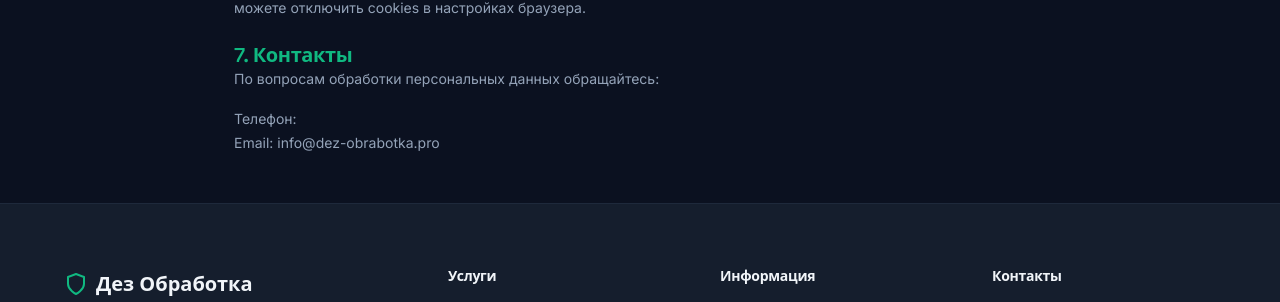
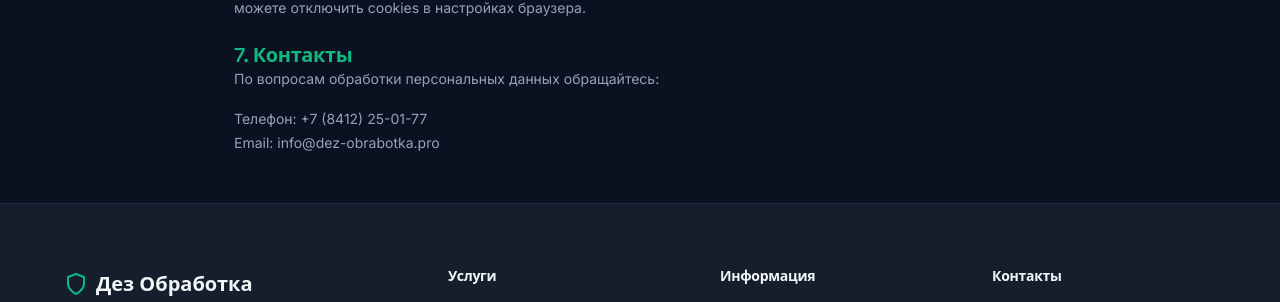
Before and after one commit to kaylas000/dez-obrabotka.pro, a Jekyll site: the page built from privacy/index.html, in a window 1280 px wide and 900 px high, scrolled down 730 px. Shown: the part 266-568 px from the top of the window. Built offline with Jekyll 4.4.1, drawn with Linux system fonts in a browser that asks for light colours.

Commit message:
fix: broken Liquid in privacy page — was blocking GitHub Pages build
Co-Authored-By: Claude Opus 4.8 <noreply@anthropic.com>

```diff
--- a/privacy/index.html
+++ b/privacy/index.html
@@ -46,7 +46,7 @@ description: Политика конфиденциальности службы
 
       <h2 style="color:var(--color-accent);font-size:var(--text-xl);margin-top:var(--space-5)">7. Контакты</h2>
       <p>По вопросам обработки персональных данных обращайтесь:</p>
-      <p>Телефон: {{ site.+7 (8412) 25-01-77 }}<br>Email: {{ site.data.city.email }}</p>
+      <p>Телефон: +7 (8412) 25-01-77<br>Email: info@dez-obrabotka.pro</p>
     </div>
   </div>
 </section>
```
